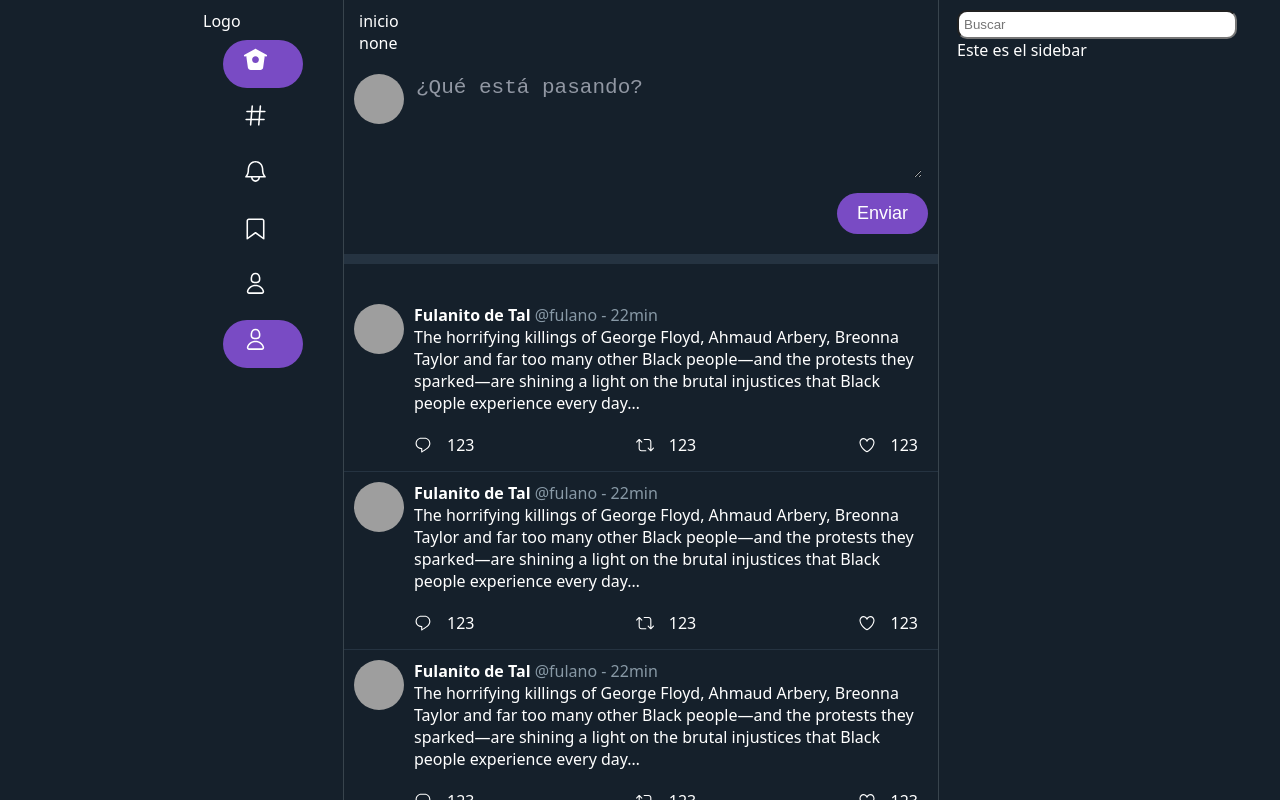
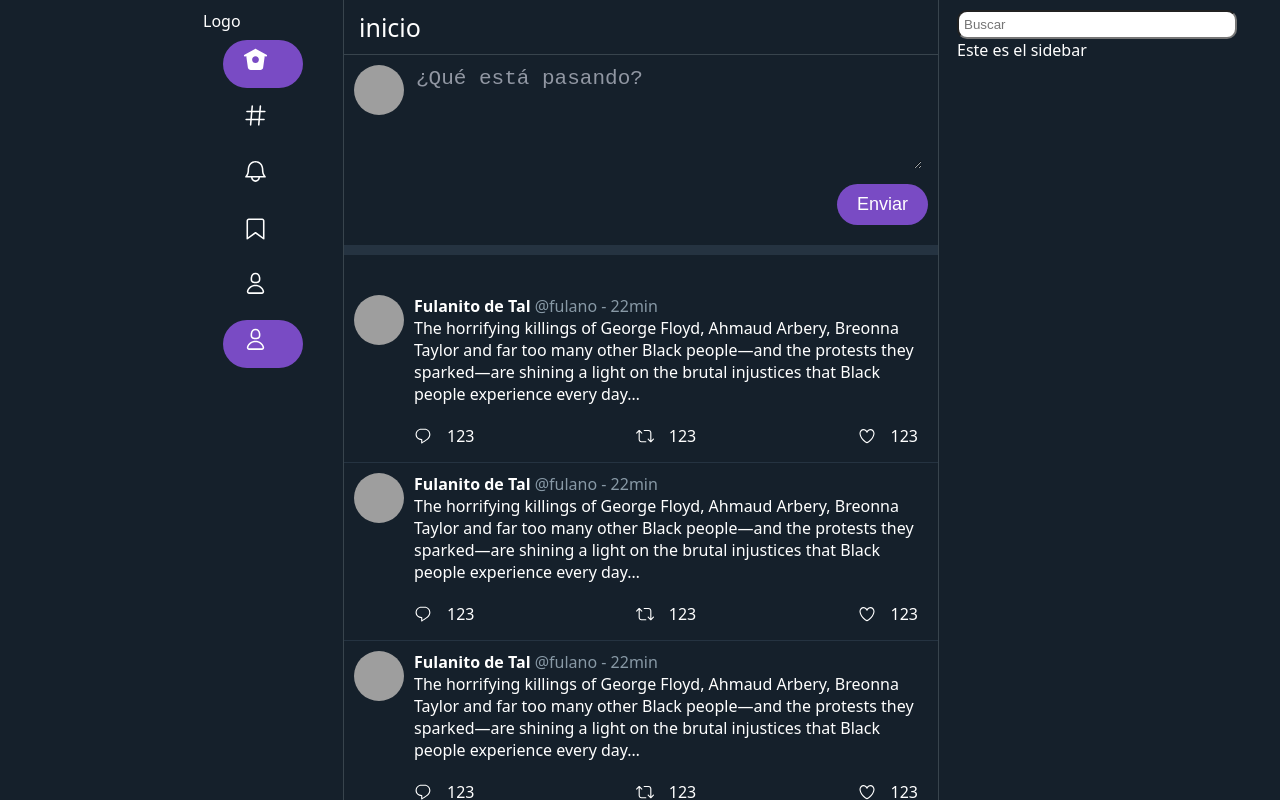
Before and after one commit to Razielini/riete-un-rato, a React (Create React App) app in the folder frontend/: page / in a window 1280 px wide. Shown: the top 800 px of the page. Built offline with nearby package versions, Linux system fonts and the light colour scheme; grey boxes are pictures that could not be loaded.

Commit message:
Update index.js

```diff
--- a/frontend/src/components/ContentTitle/index.js
+++ b/frontend/src/components/ContentTitle/index.js
@@ -1,11 +1,17 @@
 import React from 'react'
-import { Title } from './styles'
+import { Title, TitleContainer, SpanTitle, SpanSubtitle, PreOptionContainer, PostOptionContainer } from './styles'
+import { ToolOption } from '../ToolOption'
 
-export const ContentTitle = ({ title = 'inicio', option = 'none'}) => {
+export const ContentTitle = ({ title = 'inicio', subtitle = null, preoption = null, postoption = null}) => {
+
   return (
-    <Title>
-      <span>{ title}</span>
-      <span>{option}</span>
-    </Title>
+    <TitleContainer>
+      { preoption && <PreOptionContainer><ToolOption icon={preoption.icon} hoverColor={preoption.hoverColor} fillColor={preoption.fillColor} /></PreOptionContainer> }
+      <Title>
+        <SpanTitle>{ title }</SpanTitle>
+        { subtitle && <SpanSubtitle>{ subtitle }</SpanSubtitle>}
+      </Title>
+      { postoption && <PostOptionContainer><ToolOption icon={postoption.icon} hoverColor={postoption.hoverColor} fillColor={postoption.fillColor} /></PostOptionContainer> }
+    </TitleContainer>
   )
 }
```
